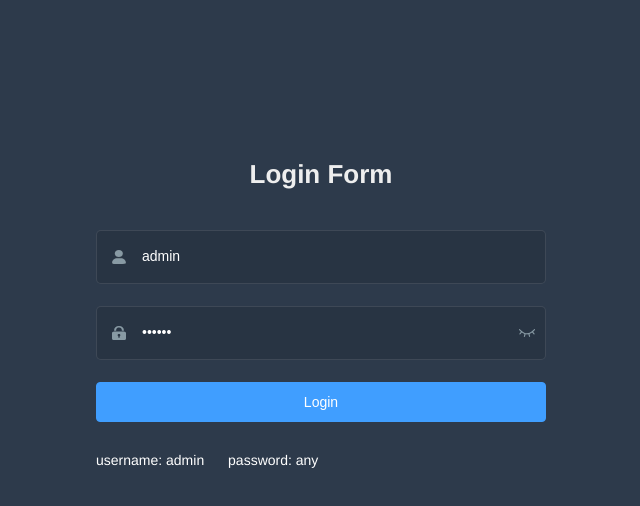
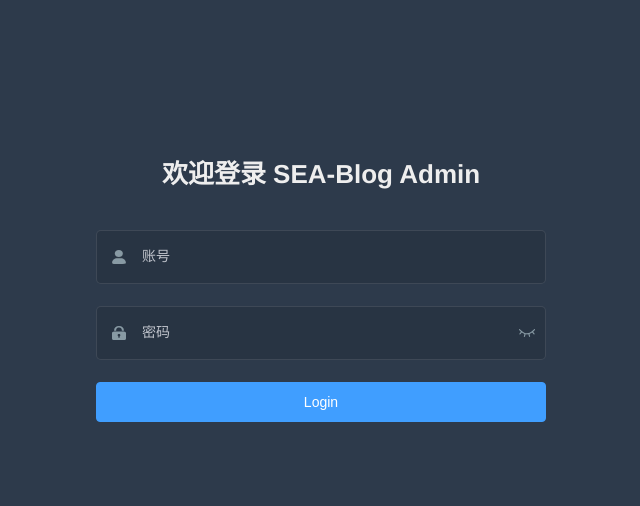
Before and after one commit to SEA-365/SEA-Blog-Admin, a Vue app: page /#/login in a window 1280 px wide. Shown: the top 506 px of the page, without its empty margins (319-959 px from the left). Built offline with nearby package versions, Linux system fonts and the light colour scheme.

Commit message:
:smile:20231115-目前前端访问后端跨域问题未解决！！

```diff
--- a/src/utils/validate.js
+++ b/src/utils/validate.js
@@ -15,6 +15,7 @@ export function isExternal(path) {
  * @returns {Boolean}
  */
 export function validUsername(str) {
-  const valid_map = ['admin', 'editor']
-  return valid_map.indexOf(str.trim()) >= 0
+  // const valid_map = ['admin', 'editor']
+  // return valid_map.indexOf(str.trim()) >= 0
+  return true;
 }
--- a/src/views/login/index.vue
+++ b/src/views/login/index.vue
@@ -3,17 +3,27 @@
     <el-form ref="loginForm" :model="loginForm" :rules="loginRules" class="login-form" auto-complete="on" label-position="left">
 
       <div class="title-container">
-        <h3 class="title">Login Form</h3>
+        <h3 class="title">欢迎登录 SEA-Blog Admin</h3>
       </div>
 
       <el-form-item prop="username">
         <span class="svg-container">
           <svg-icon icon-class="user" />
         </span>
-        <el-input
+<!--
+         <el-input
           ref="username"
           v-model="loginForm.username"
           placeholder="Username"
+          name="username"
+          type="text"
+          tabindex="1"
+          auto-complete="on"
+        />
+-->
+        <el-input
+          v-model="loginForm.username"
+          placeholder="账号"
           name="username"
           type="text"
           tabindex="1"
@@ -25,6 +35,7 @@
         <span class="svg-container">
           <svg-icon icon-class="password" />
         </span>
+<!--
         <el-input
           :key="passwordType"
           ref="password"
@@ -36,17 +47,29 @@
           auto-complete="on"
           @keyup.enter.native="handleLogin"
         />
+-->
+        <el-input
+          :key="passwordType"
+          v-model="loginForm.password"
+          :type="passwordType"
+          placeholder="密码"
+          name="password"
+          tabindex="2"
+          auto-complete="on"
+          @keyup.enter.native="handleLogin"
+        />
         <span class="show-pwd" @click="showPwd">
           <svg-icon :icon-class="passwordType === 'password' ? 'eye' : 'eye-open'" />
         </span>
       </el-form-item>
 
       <el-button :loading="loading" type="primary" style="width:100%;margin-bottom:30px;" @click.native.prevent="handleLogin">Login</el-button>
-
+<!--
       <div class="tips">
         <span style="margin-right:20px;">username: admin</span>
         <span> password: any</span>
       </div>
+-->
 
     </el-form>
   </div>
@@ -74,8 +97,12 @@ export default {
     }
     return {
       loginForm: {
+        /*
         username: 'admin',
         password: '111111'
+        */
+        username: undefined,
+        password: undefined
       },
       loginRules: {
         username: [{ required: true, trigger: 'blur', validator: validateUsername }],
@@ -101,7 +128,7 @@ export default {
       } else {
         this.passwordType = 'password'
       }
-      this.$nextTick(() => {
+      this.$nextTick(() => { // 在下一次DOM更新之后执行回调
         this.$refs.password.focus()
       })
     },
@@ -119,6 +146,11 @@ export default {
           console.log('error submit!!')
           return false
         }
+      })
+      // 增加登录未成功提示
+      this.$notify.error({
+        title: '登录未成功！',
+        message: '请输入正确的用户名或密码！'
       })
     }
   }
```
